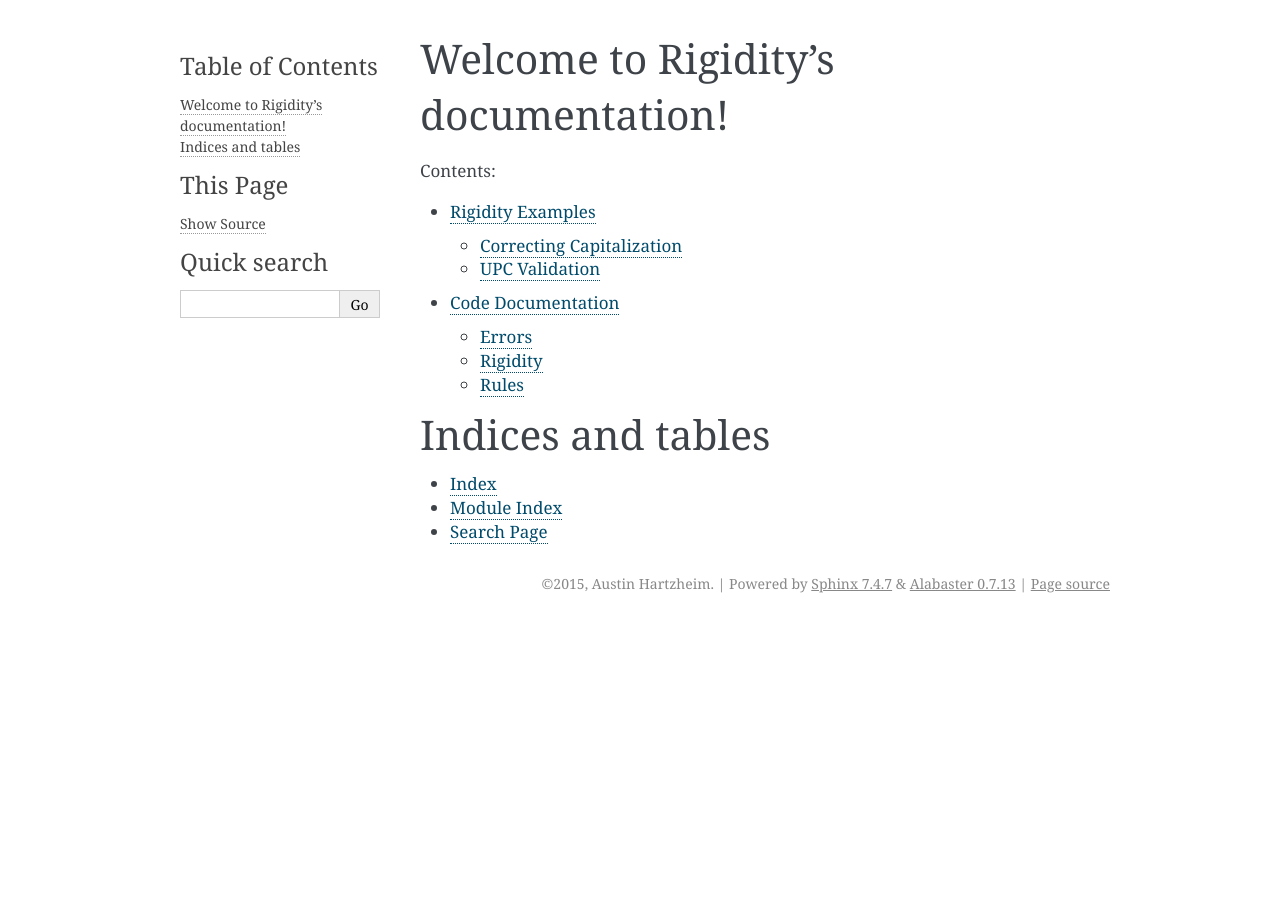
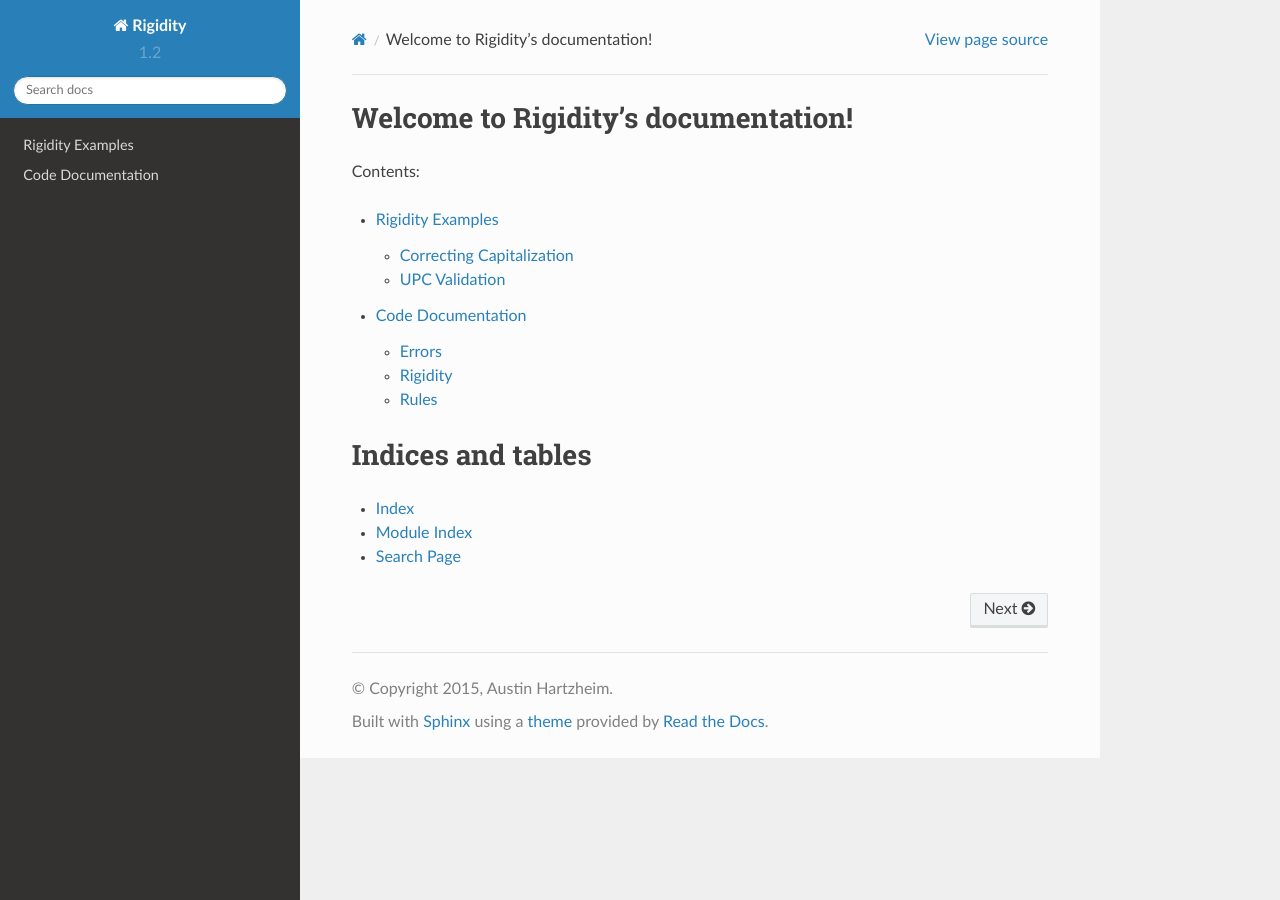
Before and after one commit to austinhartzheim/rigidity, a Sphinx documentation site: the page built from docs/index.rst, in a window 1280 px wide. Built offline with Sphinx 7.4.7 and the Read the Docs theme 2.0.0, drawn with Linux system fonts in a browser that asks for light colours.

Commit message:
Switched documentation to the "Read the Docs" theme.

```diff
--- a/docs/conf.py
+++ b/docs/conf.py
@@ -16,6 +16,11 @@
 import sys
 import os
 import shlex
+
+try:
+    import sphinx_rtd_theme
+except ImportError:
+    pass  # Yeah, this fails on RTD...
 
 # If extensions (or modules to document with autodoc) are in another directory,
 # add these directories to sys.path here. If the directory is relative to the
@@ -115,7 +120,7 @@
 
 # The theme to use for HTML and HTML Help pages.  See the documentation for
 # a list of builtin themes.
-html_theme = 'alabaster'
+html_theme = 'sphinx_rtd_theme'
 
 # Theme options are theme-specific and customize the look and feel of a theme
 # further.  For a list of options available for each theme, see the
@@ -123,7 +128,10 @@
 #html_theme_options = {}
 
 # Add any paths that contain custom themes here, relative to this directory.
-#html_theme_path = []
+try:
+    html_theme_path = [sphinx_rtd_theme.get_html_theme_path()]
+except NameError:
+    html_theme_path = []  # RTD doesn't need this.
 
 # The name for this set of Sphinx documents.  If None, it defaults to
 # "<project> v<release> documentation".
```
